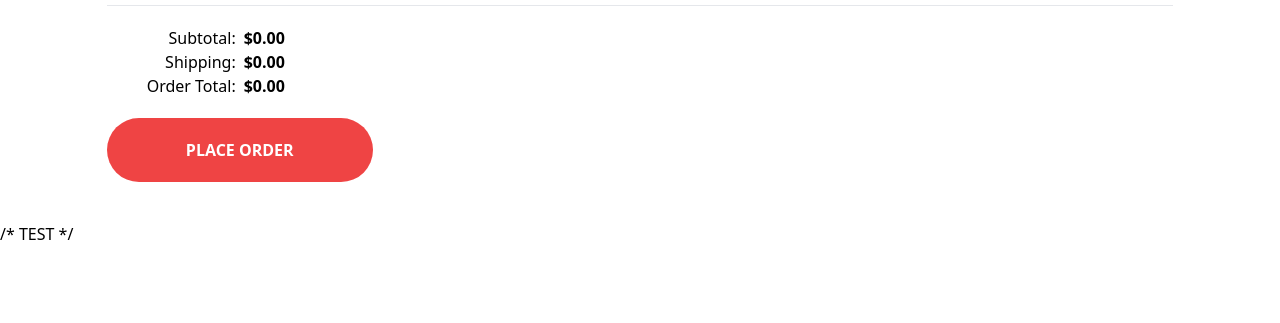
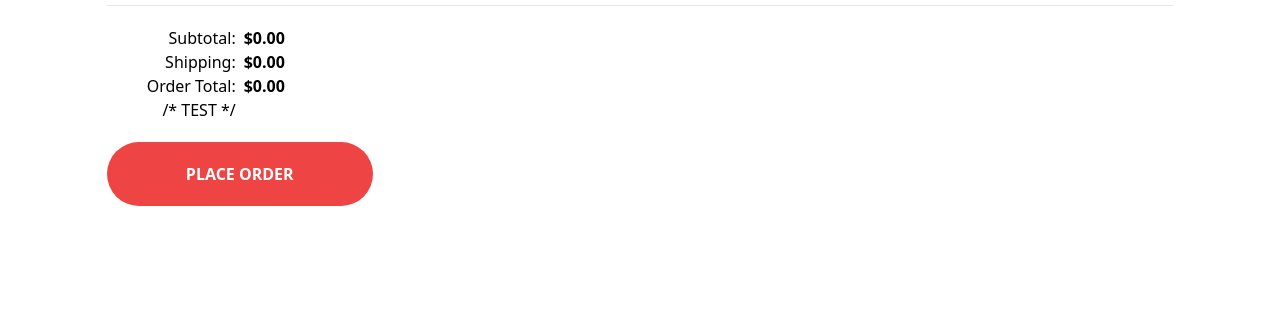
Before and after one commit to stphilomena/PhilomenaSite, a Gatsby site: page /CartPage in a window 1280 px wide. Shown: the part 460-783 px from the top of the page. Built offline with nearby package versions, Linux system fonts and the light colour scheme; Gatsby itself is replaced by a stand-in of ours.

Commit message:
Update CartPageContent.js

```diff
--- a/src/components/CartPageContent.js
+++ b/src/components/CartPageContent.js
@@ -142,6 +142,7 @@ const CartPageContent = () => {
                     <div>Subtotal:</div>
                     <div>Shipping:</div>
                     <div>Order Total:</div>
+                    <div>/* TEST */</div>
                 </div>
         <div>
         <div className="col-span-1 text-left font-bold ">
@@ -162,7 +163,6 @@ const CartPageContent = () => {
     </div>
     </div>
 </div>
-/* TEST */
 
 <div className="py-10"> </div>
 <div className="centerAll">
```
